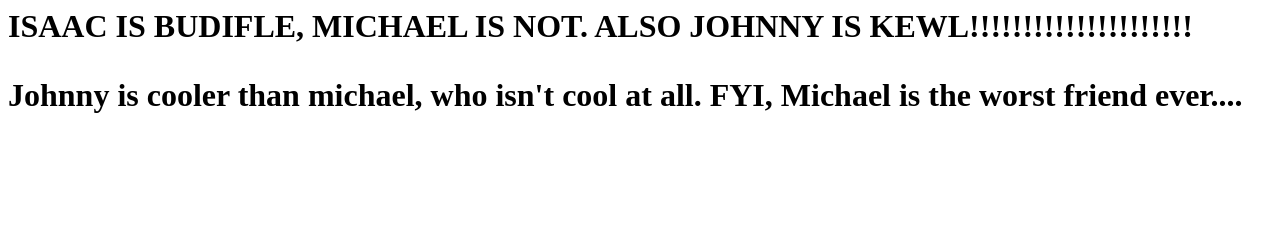
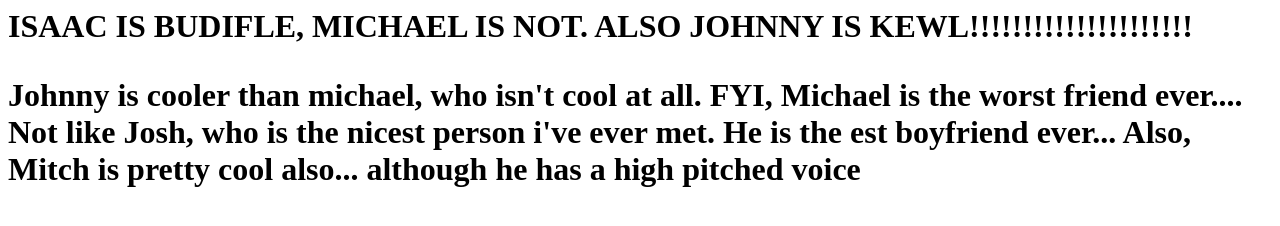
Before and after one commit to Tico01/Tico01.github.io, a plain HTML site: page index.html in a window 1280 px wide. Drawn offline with Linux system fonts and the light colour scheme.

Commit message:
Update index.html

```diff
--- a/index.html
+++ b/index.html
@@ -5,7 +5,9 @@
 </head>
 <body>
   <h1>ISAAC IS BUDIFLE, MICHAEL IS NOT. ALSO JOHNNY IS KEWL!!!!!!!!!!!!!!!!!!!!!</h12>
-  <p>Johnny is cooler than michael, who isn't cool at all. FYI, Michael is the worst friend ever....</p>
+  <p>Johnny is cooler than michael, who isn't cool at all. FYI, Michael is the worst friend ever.... Not like Josh, who is the nicest person i've ever met. He is the est boyfriend ever... Also, Mitch is pretty cool also... although he has a high pitched voice
+
+  </p>
 </body>
 </html>
 </DOCTYPE>
```
